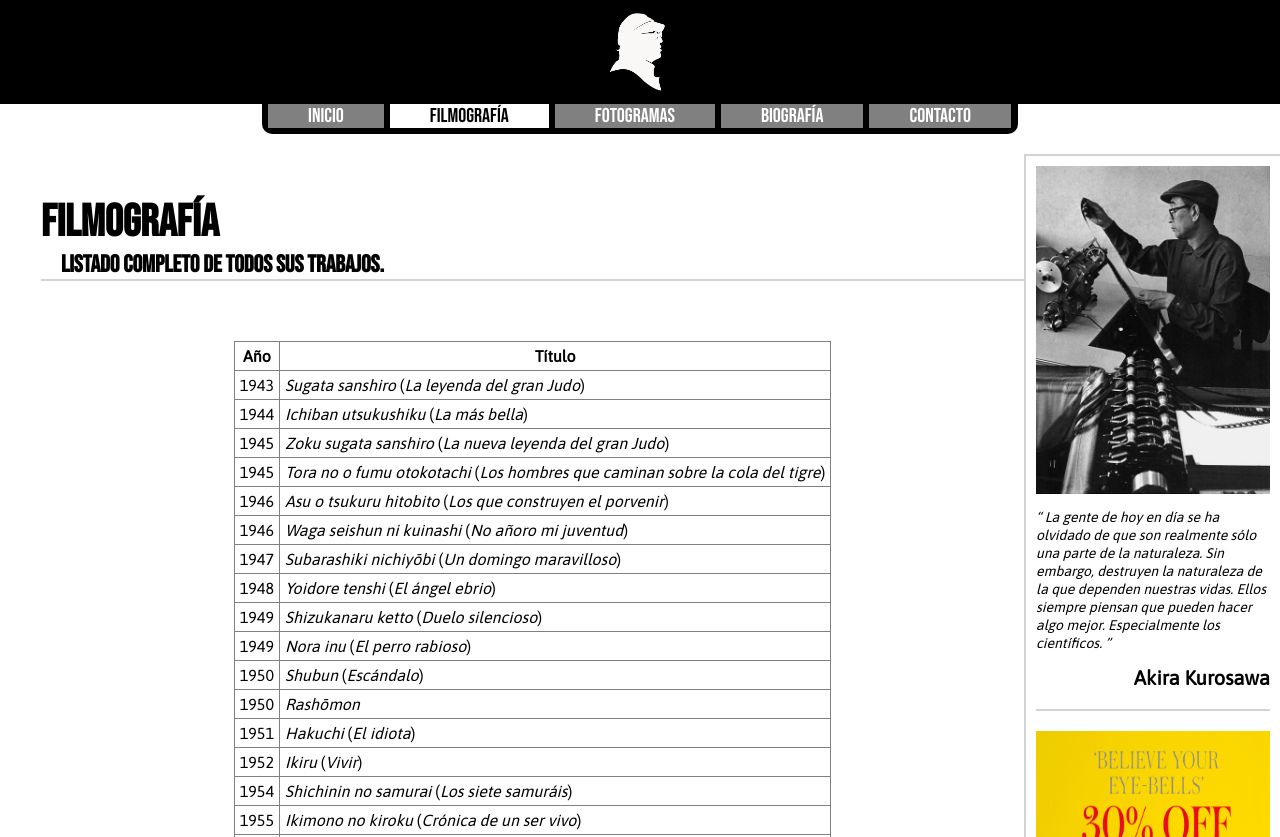
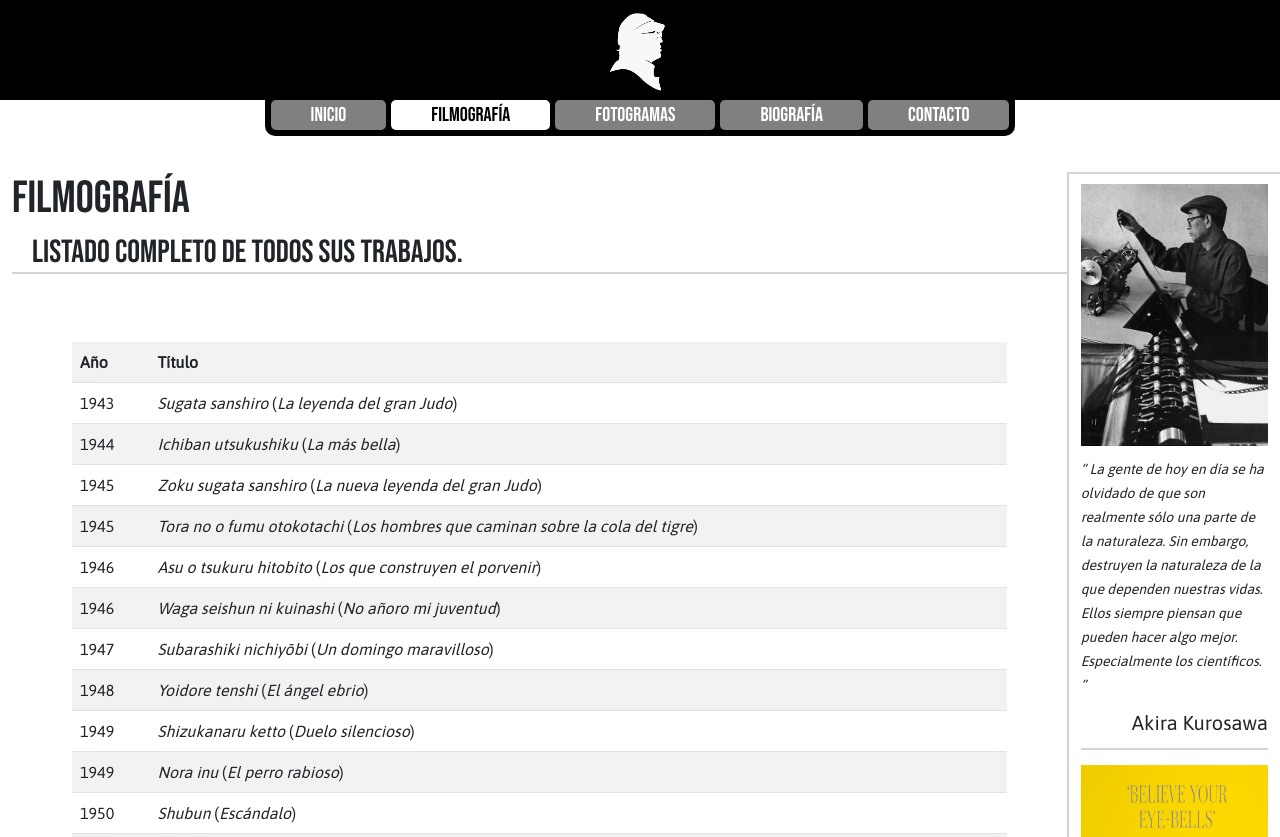
Before and after one commit to ezequiel2517/siteAkiraTribute, a plain HTML site: page pages/filmografia.html in a window 1280 px wide. Shown: the top 837 px of the page. Drawn offline with nearby package versions, Linux system fonts and the light colour scheme.

Commit message:
Se ajusta Index y page Filmografia para Bootstrap.

```diff
--- a/css/styles.css
+++ b/css/styles.css
@@ -13,21 +13,15 @@
     display: table;
 }
 
-body {
-    display: grid;
-    grid-template-columns: 1fr 0.25fr;
-    grid-template-rows: auto auto 60px;
-    grid-template-areas:
-        "header header"
-        "main aside"
-        "footer footer";
+body{
+    display: flex;
+    flex-direction: column;
 }
 
 main {
-    margin-top: 4%;
-    margin-left: 4%;
     grid-area: main;
     animation: transictionIn 0.5s;
+    padding-right:  0px !important;
 }
 
 a {
@@ -35,8 +29,6 @@
 }
 
 header {
-    position: sticky;
-    top: 0px;
     text-align: center;
     grid-area: header;
     padding-bottom: 20px;
@@ -45,21 +37,12 @@
 
 footer {
     background-color: black;
-    padding: 0px 0px;
-    width: 100%;
+    height: 60px;
     display: flex;
     flex-direction: column;
     justify-content: center;
-    grid-area: footer;
-}
+    margin-top: auto !important;
 
-table,
-td,
-th {
-    border-collapse: collapse;
-    border: 1px solid;
-    padding: 5px;
-    border-color: gray;
 }
 
 form label {
@@ -123,10 +106,11 @@
 
 .menu ul {
     background-color: black;
+    padding: 0px;
     border-left: 6px solid black;
     border-right: 6px solid black;
     border-bottom: 6px solid black;
-    border-radius: 0px 0px 10px 10px;
+    border-radius: 0px 0px 10px 10px ;
     display: flex;
     flex-direction: row;
     justify-content: center;
@@ -137,6 +121,7 @@
 
 .menu ul li {
     background-color: grey;
+    border-radius: 5px 5px 5px 5px ;
 }
 
 .menu ul li a {
@@ -145,12 +130,13 @@
     color: white;
     font-family: 'Bebas Neue', cursive;
     font-size: 20px;
-    border-right: 1px solid black;
-    border-left: 0px solid black;
 }
 
 .menu ul li a:hover {
     color: black;
+}
+
+.menu ul li:hover {
     background-color: white;
 }
 
@@ -172,7 +158,7 @@
     padding: 5px 15px;
     background-color: gray;
     display: none;
-    width: 90px;
+    width: 120px;
 }
 
 .menuMobile ul li {
@@ -222,6 +208,7 @@
 
 .frase q {
     font-size: 14px;
+    font-family: 'Asap', sans-serif;
     font-style: italic;
     text-align: justify;
 }
@@ -234,7 +221,7 @@
 
 .separador {
     border-bottom: 2px solid #D3D3D3;
-    margin: 20px 0px;
+    margin: 5px 0px 15px 0px;
 }
 
 .publicidad img {
@@ -246,7 +233,7 @@
     display: block;
     margin-left: auto;
     margin-right: auto;
-    width: 90%;
+    width: 100%;
     height: 472.5px;
 }
 
@@ -306,18 +293,15 @@
 
 #elementoSelect {
     background-color: white;
+}
+
+#elementoSelect a {
     color: black;
 }
 
 #separadorMenuMobile {
     border-bottom: 2px solid #D3D3D3;
 }
-
-#tablaFilmografia {
-    margin-left: auto;
-    margin-right: auto;
-}
-
 
 /* Se agrega animacion en main y aside para suavizar carga de paginas*/
 @keyframes transictionIn {
@@ -384,26 +368,9 @@
 - Ajustes para visualizar mejor textos, imagenes y videos.
 */
 @media screen and (max-width: 426px) {
-    body {
-        grid-template-columns: 1fr;
-        grid-template-areas:
-            "header"
-            "main"
-            "footer";
-    }
 
     aside {
         display: none;
-    }
-
-    main {
-        margin-top: 5%;
-        margin-left: 0%;
-        grid-area: main;
-    }
-
-    body {
-        grid-template-rows: 150px auto 75px;
     }
 
     .menu {
@@ -431,8 +398,8 @@
         border-bottom: 0px;
     }
 
-    .sectionPrincipal {
-        margin-left: 4%;
+    .sectionPrincipal{
+        margin-top: 60px;
     }
 
     .sectionPrincipal article {
--- a/index.html
+++ b/index.html
@@ -1,26 +1,37 @@
 <!DOCTYPE html>
 <html lang="es">
+
 <head>
     <meta charset="UTF-8">
     <meta http-equiv="X-UA-Compatible" content="IE=edge">
     <meta name="viewport" content="width=device-width, initial-scale=1.0">
+    <!-- Bootstrap v5 -->
+    <link href="https://cdn.jsdelivr.net/npm/bootstrap@5.1.3/dist/css/bootstrap.min.css" rel="stylesheet"
+        integrity="sha384-1BmE4kWBq78iYhFldvKuhfTAU6auU8tT94WrHftjDbrCEXSU1oBoqyl2QvZ6jIW3" crossorigin="anonymous">
+    <script src="https://cdn.jsdelivr.net/npm/@popperjs/core@2.10.2/dist/umd/popper.min.js"
+        integrity="sha384-7+zCNj/IqJ95wo16oMtfsKbZ9ccEh31eOz1HGyDuCQ6wgnyJNSYdrPa03rtR1zdB"
+        crossorigin="anonymous"></script>
+    <script src="https://cdn.jsdelivr.net/npm/bootstrap@5.1.3/dist/js/bootstrap.min.js"
+        integrity="sha384-QJHtvGhmr9XOIpI6YVutG+2QOK9T+ZnN4kzFN1RtK3zEFEIsxhlmWl5/YESvpZ13"
+        crossorigin="anonymous"></script>
     <link rel="stylesheet" href="css/styles.css">
     <link rel="icon" type="image/png" href="images/akiraLogo.png">
     <title>Kurosawa Tribute | Inicio</title>
 </head>
-<body>
-    <header>
+
+<body class="container-fluid">
+    <header class="sticky-top" >
         <!-- logo del sitio -->
-        <div class="logoHeader">
+        <div class=" row logoHeader">
             <a href="index.html">
                 <img src="images/akiraLogo.png" alt="logo" class="akiraLogo">
             </a>
         </div>
         <!-- menu del sitio -->
-        <nav class="menu">
+        <nav class="row menu ">
             <ul>
                 <!-- se marca elemento seleccionado -->
-                <li><a href="index.html" id="elementoSelect">Inicio</a></li>
+                <li id="elementoSelect"><a href="index.html">Inicio</a></li>
                 <li><a href="pages/filmografia.html">Filmografía</a></li>
                 <li><a href="pages/fotogramas.html">Fotogramas</a></li>
                 <li><a href="pages/biografia.html">Biografía</a></li>
@@ -28,7 +39,7 @@
             </ul>
         </nav>
         <!-- menu para mobile -->
-        <nav class="menuMobile">
+        <nav class="menuMobile row">
             <ul tabindex="1">
                 Inicio
                 <!-- separador para menu mobile -->
@@ -41,7 +52,8 @@
             </ul>
         </nav>
     </header>
-    <main>
+    <div class="row">
+        <main class="col-lg-10 col-md-10 col-sm-12">
             <!-- encabezado de section -->
             <section class="sectionPrincipal">
                 <h1 class="tituloSection">Inicio</h1>
@@ -55,7 +67,7 @@
                 </article>
             </section>
         </main>
-    <aside>
+        <aside class="col-lg-2 col-md-2 col-sm-0">
             <div class="frase">
                 <img src="images/akira_aside_02.jpg" alt="akira_aside_02">
                 <q>
@@ -72,8 +84,10 @@
                 <img src="images/publicidad_01.gif" alt="publicidad">
             </div>
         </aside>
-    <footer>
+    </div>
+    <footer class="row">
         <div class="textFooter">© 2022 Kurosawa Tribute All rights reserved.</div>
     </footer>
 </body>
+
 </html>
--- a/pages/filmografia.html
+++ b/pages/filmografia.html
@@ -5,32 +5,41 @@
     <meta charset="UTF-8">
     <meta http-equiv="X-UA-Compatible" content="IE=edge">
     <meta name="viewport" content="width=device-width, initial-scale=1.0">
+    <!-- Bootstrap v5 -->
+    <link href="https://cdn.jsdelivr.net/npm/bootstrap@5.1.3/dist/css/bootstrap.min.css" rel="stylesheet"
+        integrity="sha384-1BmE4kWBq78iYhFldvKuhfTAU6auU8tT94WrHftjDbrCEXSU1oBoqyl2QvZ6jIW3" crossorigin="anonymous">
+    <script src="https://cdn.jsdelivr.net/npm/@popperjs/core@2.10.2/dist/umd/popper.min.js"
+        integrity="sha384-7+zCNj/IqJ95wo16oMtfsKbZ9ccEh31eOz1HGyDuCQ6wgnyJNSYdrPa03rtR1zdB"
+        crossorigin="anonymous"></script>
+    <script src="https://cdn.jsdelivr.net/npm/bootstrap@5.1.3/dist/js/bootstrap.min.js"
+        integrity="sha384-QJHtvGhmr9XOIpI6YVutG+2QOK9T+ZnN4kzFN1RtK3zEFEIsxhlmWl5/YESvpZ13"
+        crossorigin="anonymous"></script>
     <link rel="stylesheet" href="../css/styles.css">
     <link rel="icon" type="image/png" href="../images/akiraLogo.png">
     <title>Kurosawa Tribute | Filmografía</title>
 </head>
 
-<body>
-    <header>
+<body class="container-fluid">
+    <header class="sticky-top">
         <!-- logo del sitio -->
-        <div class="logoHeader">
+        <div class="row logoHeader">
             <a href="../index.html">
                 <img src="../images/akiraLogo.png" alt="logo" class="akiraLogo">
             </a>
         </div>
         <!-- menu del sitio -->
-        <nav class="menu">
+        <nav class="row menu ">
             <ul>
                 <li><a href="../index.html">Inicio</a></li>
                 <!-- se marca elemento seleccionado -->
-                <li><a href="filmografia.html" id="elementoSelect">Filmografía</a></li>
+                <li id="elementoSelect"><a href="filmografia.html">Filmografía</a></li>
                 <li><a href="fotogramas.html">Fotogramas</a></li>
                 <li><a href="biografia.html">Biografía</a></li>
                 <li><a href="contacto.html">Contacto</a></li>
             </ul>
         </nav>
         <!-- menu del sitio para mobiles -->
-        <nav class="menuMobile">
+        <nav class="menuMobile row">
             <ul tabindex="1">
                 Filmografía
                 <!-- separador para menu mobile -->
@@ -43,15 +52,15 @@
             </ul>
         </nav>
     </header>
-
-    <main>
+    <div class="row">
+        <main class="col-lg-10 col-md-10 col-sm-12">
             <section class="sectionPrincipal">
                 <!-- encabezado section principal -->
                 <h1 class="tituloSection">Filmografía</h1>
                 <h2 class="subtituloSection">Listado completo de todos sus trabajos.</h2>
                 <article>
                     <!-- tabla filmografia -->
-                <table id="tablaFilmografia">
+                    <table class="table table-striped table-hover">
                         <tbody>
                             <tr>
                                 <th>Año
@@ -251,12 +260,14 @@
                 </article>
             </section>
         </main>
-    <aside>
+        <aside class="col-lg-2 col-md-2 col-sm-0">
             <div class="frase">
                 <img src="../images/akira_aside_01.jpg" alt="akira_aside_01">
                 <q>
-                La gente de hoy en día se ha olvidado de que son realmente sólo una parte de la naturaleza. Sin embargo,
-                destruyen la naturaleza de la que dependen nuestras vidas. Ellos siempre piensan que pueden hacer algo
+                    La gente de hoy en día se ha olvidado de que son realmente sólo una parte de la naturaleza. Sin
+                    embargo,
+                    destruyen la naturaleza de la que dependen nuestras vidas. Ellos siempre piensan que pueden
+                    hacer algo
                     mejor. Especialmente los científicos.
                 </q>
                 <h1>Akira Kurosawa</h1>
@@ -269,7 +280,8 @@
             </div>
 
         </aside>
-    <footer>
+    </div>
+    <footer class="row">
         <div class="textFooter">© 2022 Kurosawa Tribute All rights reserved.</div>
     </footer>
 </body>
```
Lines whose indentation alone changed are shown as unchanged.
